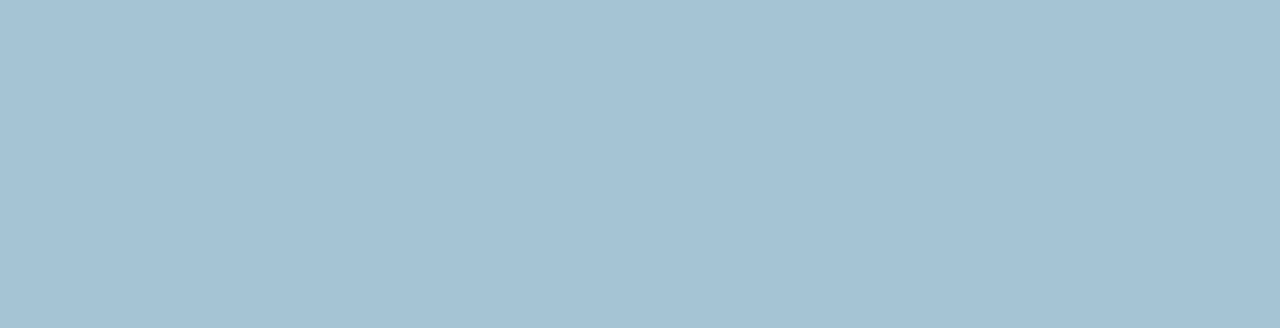
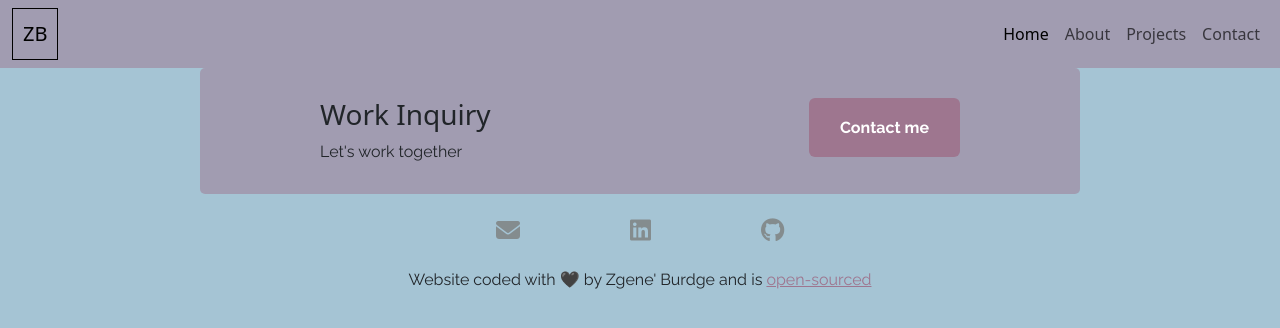
Before and after one commit to ZBurdge/My-Portfolio, a plain HTML site: page about.html in a window 1280 px wide. Drawn offline with nearby package versions, Linux system fonts and the light colour scheme.

Commit message:
Added navbar and footer to About page and added picture to image file

```diff
--- a/about.html
+++ b/about.html
@@ -4,6 +4,7 @@
     <meta charset="UTF-8" />
     <meta http-equiv="X-UA-Compatible" content="IE=edge" />
     <meta name="viewport" content="width=device-width, initial-scale=1.0" />
+    <meta name="description" content="Front-end developer in Avondale, AZ" />
     <script
       src="https://cdn.jsdelivr.net/npm/bootstrap@5.3.0-alpha3/dist/js/bootstrap.bundle.min.js"
       integrity="sha384-ENjdO4Dr2bkBIFxQpeoTz1HIcje39Wm4jDKdf19U8gI4ddQ3GYNS7NTKfAdVQSZe"
@@ -26,7 +27,81 @@
       crossorigin="anonymous"
     />
     <link rel="stylesheet" href="/css/styles.css" />
-    <title>Document</title>
+    <title>About- Zgene' Burdge</title>
   </head>
-  <body></body>
+  <body>
+    <nav class="navbar navbar-expand-lg main-navbar">
+      <div class="container-fluid">
+        <a class="navbar-brand" href="/">ZB</a>
+        <button
+          class="navbar-toggler"
+          type="button"
+          data-bs-toggle="collapse"
+          data-bs-target="#navbarNavAltMarkup"
+          aria-controls="navbarNavAltMarkup"
+          aria-expanded="false"
+          aria-label="Toggle navigation"
+        >
+          <span class="navbar-toggler-icon"></span>
+        </button>
+        <div
+          class="collapse navbar-collapse justify-content-end"
+          id="navbarNavAltMarkup"
+        >
+          <div class="navbar-nav">
+            <a
+              class="nav-link active"
+              aria-current="page"
+              title="Homepage"
+              href="/"
+              >Home</a
+            >
+            <a class="nav-link" title="About Zgene'" href="/about.html"
+              >About</a
+            >
+            <a class="nav-link" title="Zgene's work" href="/work.html"
+              >Projects</a
+            >
+            <a class="nav-link" title="Contact Zgene'" href="/contact.html"
+              >Contact</a
+            >
+          </div>
+        </div>
+      </div>
+    </nav>
+
+    <footer>
+      <div class="contact-box justify-content-between d-none d-sm-flex">
+        <div>
+          <h3 class="work-inquiry">Work Inquiry</h3>
+          <p>Let's work together</p>
+        </div>
+        <div>
+          <a href="/contact.html" class="btn btn-main" title="Contact Zgene'"
+            >Contact me
+          </a>
+        </div>
+      </div>
+      <div class="contact-links d-flex justify-content-center mt-2">
+        <a href="mailto:ZBurdge4389@gmail.com" title="Email"
+          ><i class="fa-solid fa-envelope" style="color: #848c8e"></i
+        ></a>
+        <a
+          href="https://www.linkedin.com/in/zgene-burdge-b77497102"
+          target="_blank"
+          title="Linkedin"
+          ><i class="fa-brands fa-linkedin" style="color: #848c8e"></i
+        ></a>
+        <a href="https://github.com/ZBurdge" target="_blank" title="GitHub"
+          ><i class="fa-brands fa-github" style="color: #848c8e"></i
+        ></a>
+      </div>
+      <p class="text-center footer-source">
+        Website coded with 🖤 by Zgene' Burdge and is
+        <a href="https://github.com/ZBurdge/My-Portfolio.git" title="GitHub"
+          >open-sourced</a
+        >
+      </p>
+    </footer>
+  </body>
 </html>
```
Also changed, not shown: index.html (+1 -1 lines), 1 other file.
